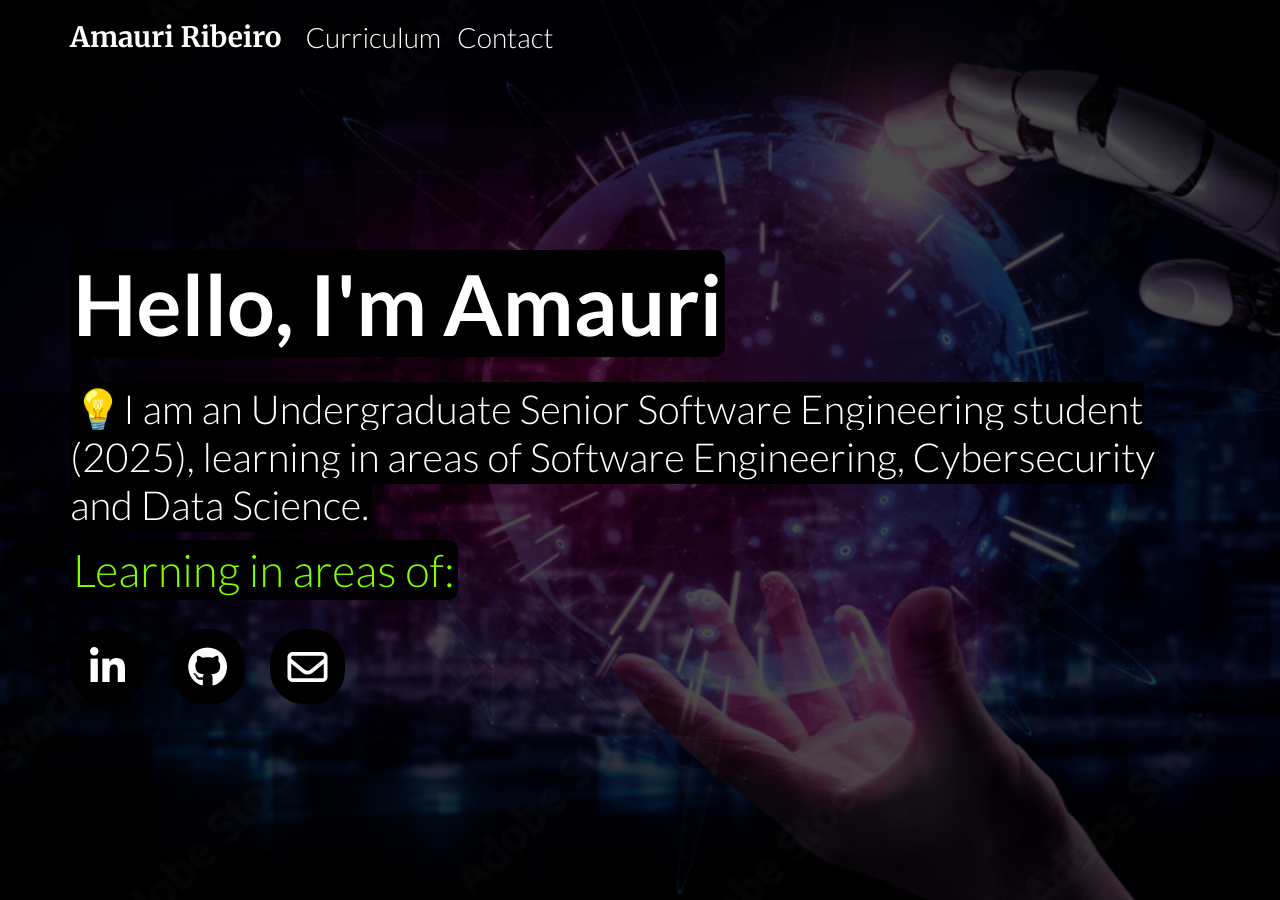
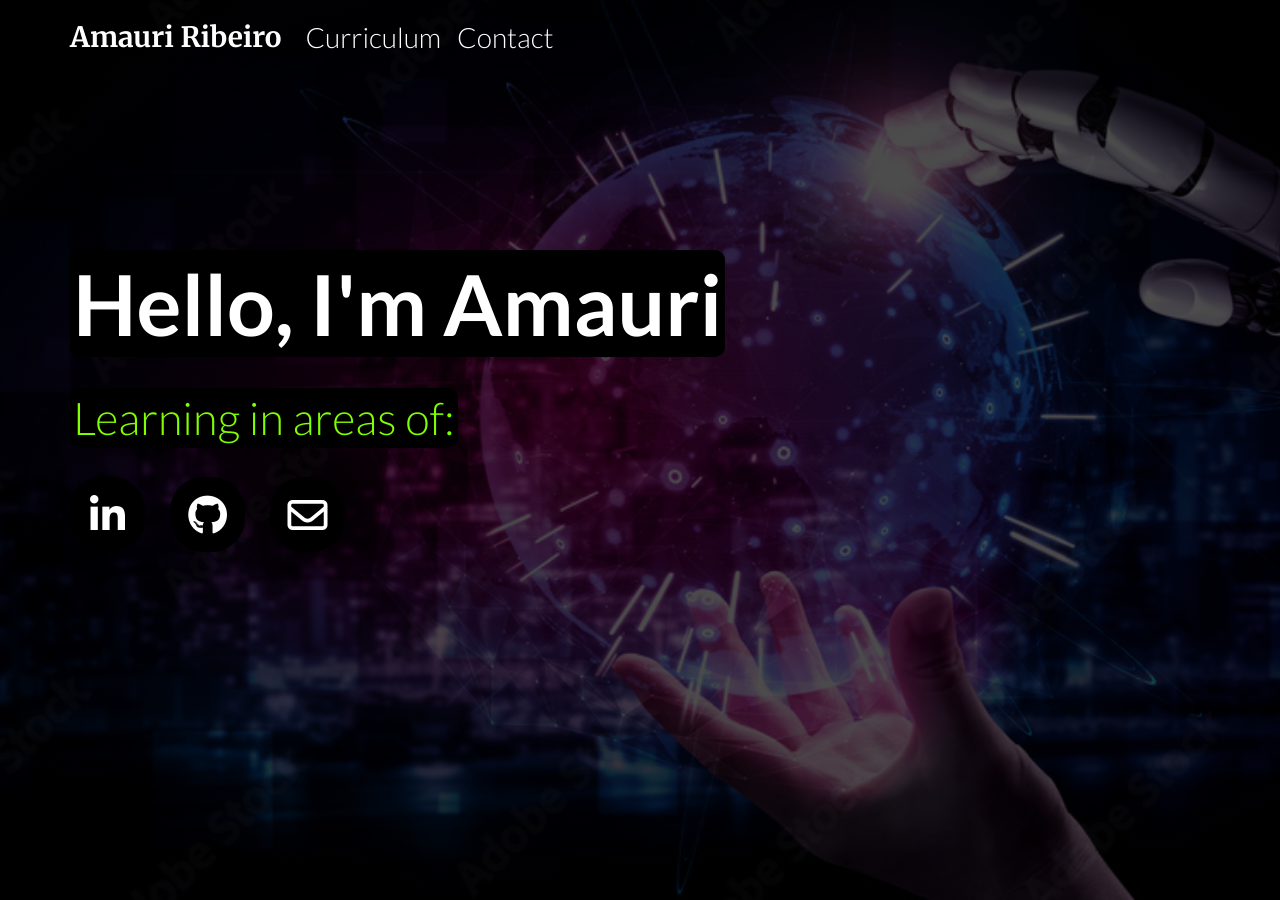
Before and after one commit to Ribeirosk8/ribeirosk8.github.io, a Jekyll site: the page built from index.html, in a window 1280 px wide. Built offline with Jekyll 4.4.1, drawn with Linux system fonts in a browser that asks for light colours; nearby versions of some CDN libraries.

Commit message:
Update index.html

```diff
--- a/index.html
+++ b/index.html
@@ -100,7 +100,7 @@ layout: default
 
 <div class="header">
     <h1 class="name"><span>Hello, I'm Amauri</span></h1>
-    <h3 class="description"><span>💡I am an Undergraduate Senior Software Engineering student (2025), learning in areas of Software Engineering, Cybersecurity and Data Science.</span></h4>
+
 
 <div class="txt-animado">
     <span></span>
```
